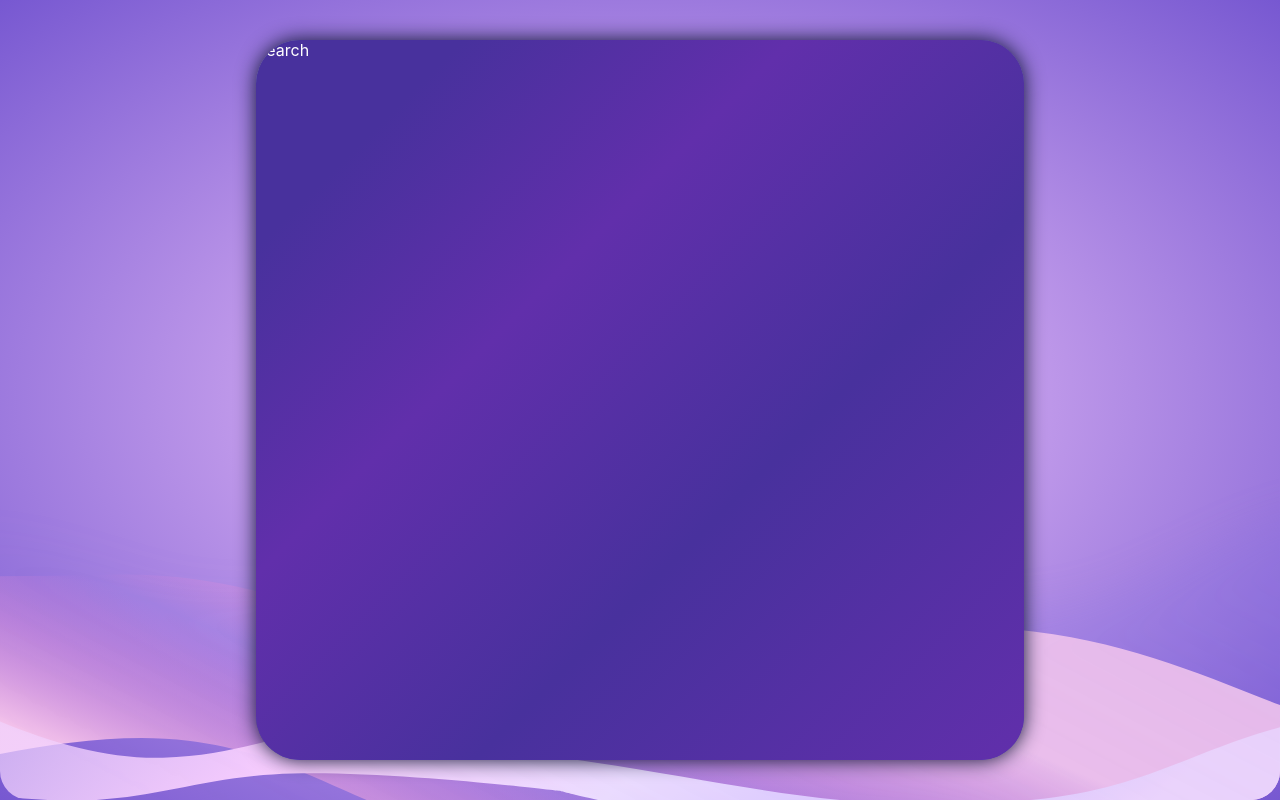
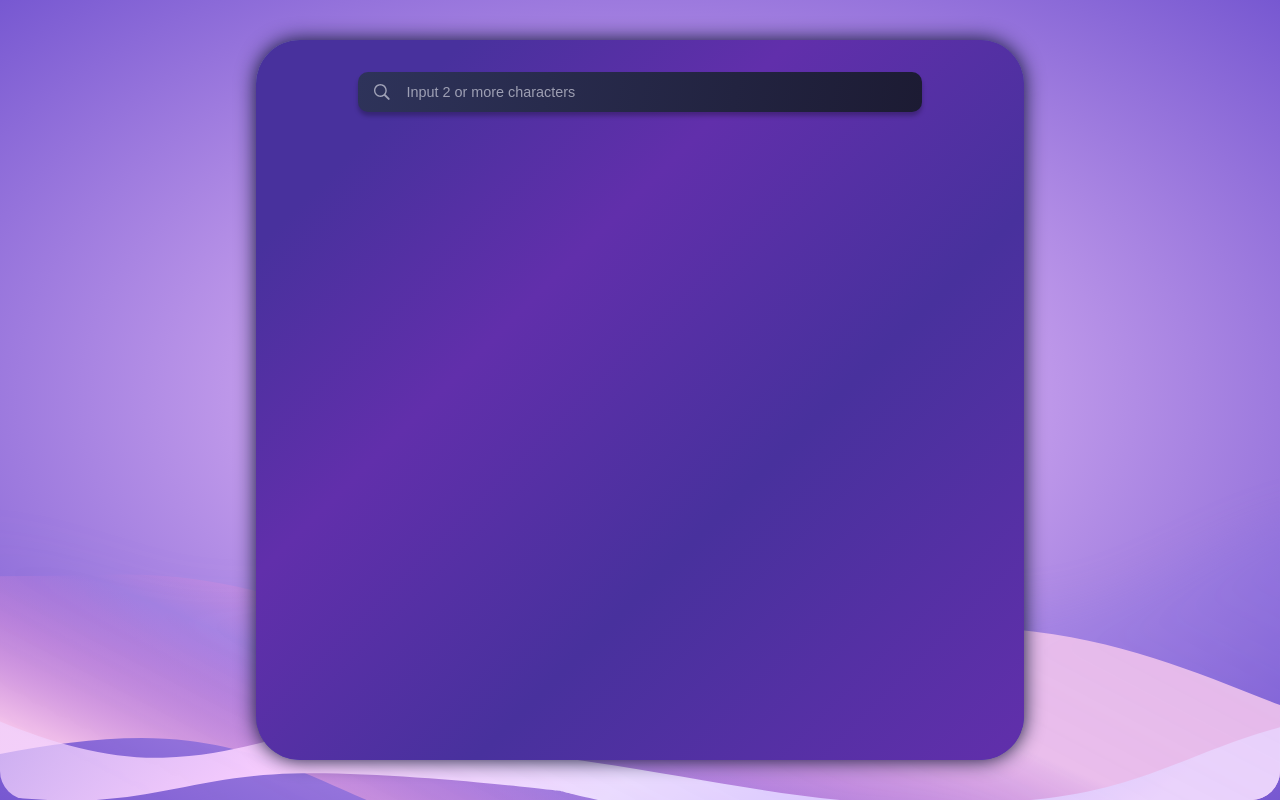
Before and after one commit to polPintero/pandateam_weather_forecast, a Vue app: page / in a window 1280 px wide. Built offline with nearby package versions, Linux system fonts and the light colour scheme; no server answers.

Commit message:
basic created input

```diff
--- a/src/components/moleculs/Search/Search.vue
+++ b/src/components/moleculs/Search/Search.vue
@@ -1,13 +1,47 @@
 <template>
-  <div class="search" :class="{ isOpen: isOpenSearch }">Search</div>
+  <div class="search" :class="{ isOpen: isOpenSearch }">
+    <label class="search__input">
+      <img class="search__input--icon" src="@/assets/search.svg" alt="search-icon" />
+      <input
+        v-model="searchValue"
+        @input="getSearchResullt"
+        type="text"
+        placeholder="Input 2 or more characters"
+      />
+    </label>
+  </div>
 </template>
 
 <script>
+import { defineAsyncComponent } from 'vue';
+
 export default {
   name: 'Search',
+  data() {
+    return {
+      searchValue: ''
+    };
+  },
   computed: {
     isOpenSearch() {
       return this.$store.getters['isOpenSearch'];
+    }
+  },
+  created() {
+    this.getSearchResullt = this.debounce(this.handlerResponse);
+  },
+  methods: {
+    debounce(func) {
+      let timeout;
+      return () => {
+        clearTimeout(timeout);
+        timeout = setTimeout(() => {
+          func.apply(this);
+        }, 300);
+      };
+    },
+    handlerResponse() {
+      if (this.searchValue.length < 2) return;
     }
   }
 };
@@ -21,6 +55,7 @@ export default {
   transform: translateY(100%);
   width: 100%;
   height: 100%;
+  padding: 32px;
   background-color: rgba(72, 49, 157, 1);
   background-image: linear-gradient(
     135deg,
@@ -34,5 +69,39 @@ export default {
   &.isOpen {
     transform: translateY(0%);
   }
+
+  &__input {
+    --input-padding-left: 3rem;
+
+    display: block;
+    width: 80%;
+    margin: 0 auto;
+    position: relative;
+
+    input {
+      width: 100%;
+      background-image: linear-gradient(100deg, #2e335a, #1c1b33);
+      outline: none;
+      border: none;
+      height: 2.5em;
+      padding: 0 var(--input-padding-left);
+      border-radius: 10px;
+      color: inherit;
+      font-size: 1rem;
+      box-shadow: 0 4px 4px rgba(0, 0, 0, 0.25);
+
+      &::placeholder {
+        color: var(--txt-color-secondary);
+        font-size: 0.9rem;
+      }
+    }
+
+    &--icon {
+      position: absolute;
+      top: 50%;
+      left: calc(var(--input-padding-left) / 2);
+      transform: translate(-50%, -50%);
+    }
+  }
 }
 </style>
```
Also changed, not shown: src/assets/search.svg (added).
